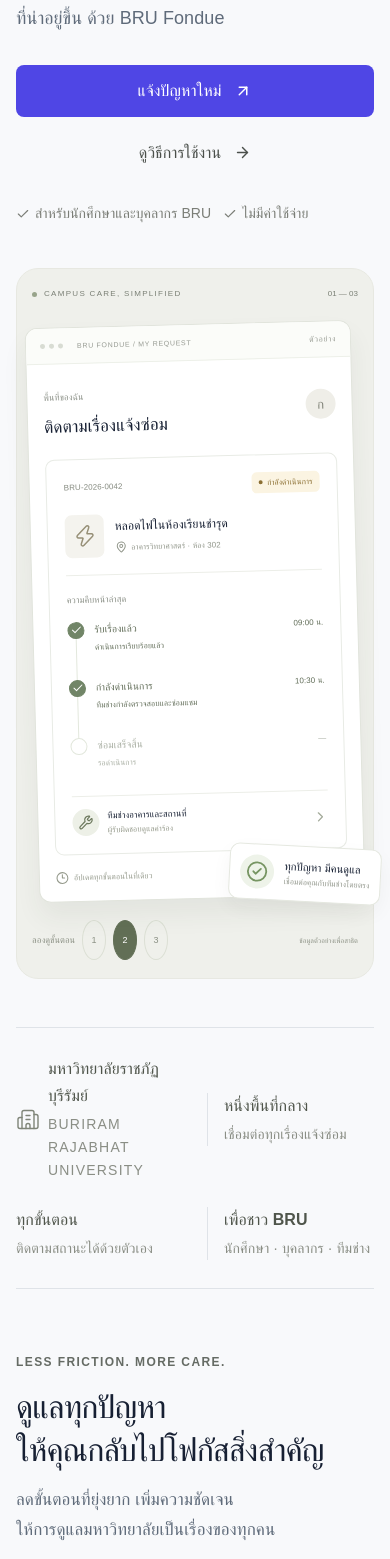
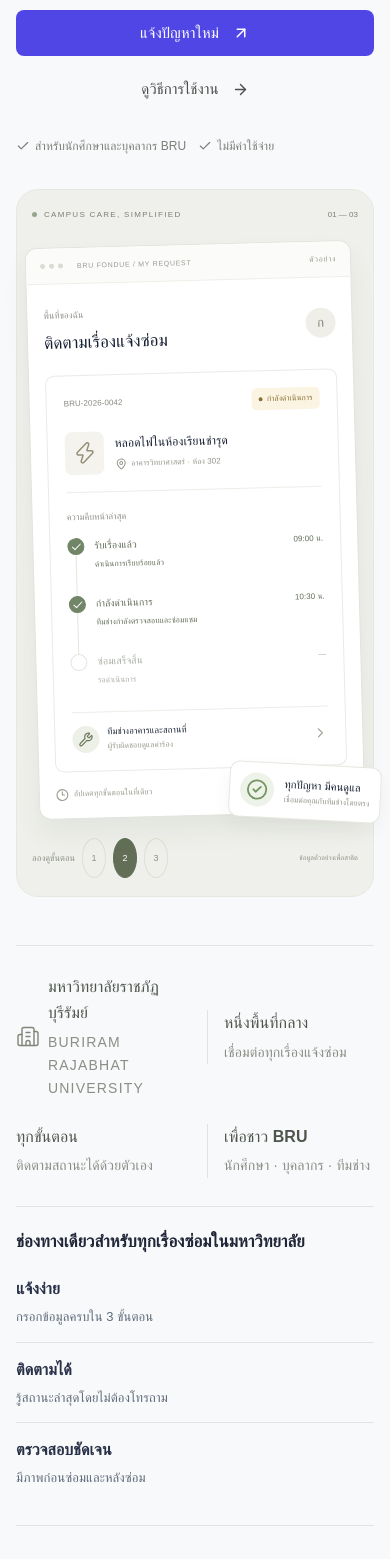
Before and after one commit to KittinanDev/bru-fondue, a Next.js app: page / in a window 390 px wide. Shown: the part 389-1948 px from the top of the page. Built offline with nearby package versions, Linux system fonts and the light colour scheme; no server answers; a web font is replaced by a local one.

Commit message:
improve mobile flow landing and ticket intake

```diff
--- a/app/api/tickets/lifecycle/route.ts
+++ b/app/api/tickets/lifecycle/route.ts
@@ -8,19 +8,19 @@
 export async function POST(request:Request){
  if(!isSameOrigin(request))return NextResponse.json({error:'คำขอไม่ถูกต้อง'},{status:403});
  try{const user=await getCurrentUser();if(!user)throw new InputError('กรุณาเข้าสู่ระบบ',401);
- await limitMutation(user.id,'lifecycle');const body=await readBody(request);const ticketId=idField(body.ticketId);const reason=textField(body.reason,'เหตุผล',2000);
- if(!['cancel','reject','reopen'].includes(String(body.action)))throw new InputError('การดำเนินการไม่ถูกต้อง');
+ await limitMutation(user.id,'lifecycle');const body=await readBody(request);const ticketId=idField(body.ticketId);const action=String(body.action);const reason=action==='accept'?String(body.reason||'').trim().slice(0,2000):textField(body.reason,'เหตุผล',2000);
+ if(!['accept','cancel','reject','reopen'].includes(action))throw new InputError('การดำเนินการไม่ถูกต้อง');
  const result=await prisma.$transaction(async tx=>{
  const ticket=await tx.ticket.findUnique({where:{id:ticketId},include:{assignments:{orderBy:latestAssignmentOrder,take:1},evaluation:true}});if(!ticket)throw new InputError('ไม่พบคำร้อง',404);
  const admin=isAdmin(user);const owner=canReportTicket(user)&&user.id===ticket.reporterId;
- if(!admin && !(owner&&body.action==='cancel'&&ticket.status==='PENDING'))throw new InputError('ไม่มีสิทธิ์ดำเนินการ',403);
+ if(!admin && !(owner&&action==='cancel'&&ticket.status==='PENDING'))throw new InputError('ไม่มีสิทธิ์ดำเนินการ',403);
  if(body.expectedUpdatedAt!==ticket.updatedAt.toISOString())throw new InputError('ข้อมูลเปลี่ยนแปลงแล้ว กรุณาโหลดหน้าใหม่',409);
- const closed=isClosedTicket(ticket.status);if(body.action==='reopen'?!closed:closed)throw new InputError('สถานะปัจจุบันไม่รองรับการดำเนินการนี้',409);
- const status=body.action==='reopen'?(ticket.assignments.length?'IN_PROGRESS':'PENDING'):body.action==='reject'?'REJECTED':'CANCELLED';
- if(body.action==='reopen'&&ticket.evaluation){const e=ticket.evaluation;await tx.ticketStatusLog.create({data:{ticketId,status:ticket.status,changedById:e.reporterId,note:`เก็บผลประเมินรอบก่อนเปิดงานใหม่: ${e.score} ดาว; ประเมินเมื่อ ${e.createdAt.toISOString()}; ความเห็น: ${e.comment||'-'}`}});await tx.evaluation.delete({where:{id:e.id}});}
+ const closed=isClosedTicket(ticket.status);if(action==='accept'&&ticket.status!=='PENDING')throw new InputError('คำร้องนี้ถูกรับเรื่องไปแล้ว',409);if(action==='reopen'?!closed:closed)throw new InputError('สถานะปัจจุบันไม่รองรับการดำเนินการนี้',409);
+ const status=action==='accept'?'IN_PROGRESS':action==='reopen'?(ticket.assignments.length?'IN_PROGRESS':'PENDING'):action==='reject'?'REJECTED':'CANCELLED';
+ if(action==='reopen'&&ticket.evaluation){const e=ticket.evaluation;await tx.ticketStatusLog.create({data:{ticketId,status:ticket.status,changedById:e.reporterId,note:`เก็บผลประเมินรอบก่อนเปิดงานใหม่: ${e.score} ดาว; ประเมินเมื่อ ${e.createdAt.toISOString()}; ความเห็น: ${e.comment||'-'}`}});await tx.evaluation.delete({where:{id:e.id}});}
  const updated=await tx.ticket.update({where:{id:ticketId},data:{status,resolvedAt:null,updatedAt:new Date(Math.max(Date.now(),ticket.updatedAt.getTime()+1))}});
- const label=body.action==='reopen'?'เปิดงานใหม่':body.action==='reject'?'ไม่รับดำเนินการ':'ยกเลิกคำร้อง';
- await tx.ticketStatusLog.create({data:{ticketId,status,changedById:user.id,note:`${label}: ${reason}`}});return updated;
+ const label=action==='accept'?'รับคำร้อง':action==='reopen'?'เปิดงานใหม่':action==='reject'?'ไม่รับดำเนินการ':'ยกเลิกคำร้อง';
+ await tx.ticketStatusLog.create({data:{ticketId,status,changedById:user.id,note:reason?`${label}: ${reason}`:label}});return updated;
  });return NextResponse.json({success:true,ticket:result});
  }catch(error){const r=inputErrorResponse(error);if(r)return r;console.error('Lifecycle error',error);return NextResponse.json({error:'บันทึกไม่สำเร็จ'},{status:500});}
 }
--- a/app/globals.css
+++ b/app/globals.css
@@ -184,3 +184,43 @@
   .feature-tag,.step-number,.text-link{font-size:15px}
   .site-footer,.site-footer p,.site-footer>span{font-size:14px}
 }
+
+/* Refined landing overview and compact mobile flow. */
+.landing-intro{display:grid;grid-template-columns:1.35fr repeat(3,1fr);gap:24px;align-items:center;padding-block:30px;border-bottom:1px solid var(--line)}
+.landing-intro>p{max-width:240px;font-size:17px;font-weight:600;line-height:1.5;color:#202638}
+.landing-intro>div{padding-left:22px;border-left:1px solid var(--line)}
+.landing-intro strong,.landing-intro span{display:block}
+.landing-intro strong{font-size:16px;color:#293148}
+.landing-intro span{margin-top:5px;color:var(--muted);font-size:13px;line-height:1.55}
+#how-it-works{scroll-margin-top:110px}
+
+@media(max-width:600px){
+  #main-content:not(:has(.landing)){font-size:15px}
+  #main-content:not(:has(.landing)) .text-xs{font-size:.8125rem;line-height:1.55}
+  #main-content:not(:has(.landing)) .text-sm{font-size:.9375rem;line-height:1.6}
+  #main-content:not(:has(.landing)) .text-\[9px\],
+  #main-content:not(:has(.landing)) .text-\[10px\],
+  #main-content:not(:has(.landing)) .text-\[11px\]{font-size:.75rem;line-height:1.5}
+  #main-content:not(:has(.landing)) h1{font-size:1.65rem;line-height:1.3}
+  #main-content:not(:has(.landing)) button,#main-content:not(:has(.landing)) select{min-height:44px}
+  .report-progress{position:static;padding:10px;gap:5px}
+  .report-progress span{width:25px;height:25px;font-size:12px}
+  .report-progress b{font-size:11px}
+  .report-step-actions{position:static;margin:0;padding:4px 0 0!important;border:0;background:transparent;backdrop-filter:none}
+  .report-step-actions button{width:100%;padding-block:11px!important}
+  .landing{font-size:16px}
+  .hero{padding-block:38px 48px;gap:34px}
+  .hero h1{font-size:clamp(2.55rem,12vw,3.15rem);line-height:1.2;letter-spacing:-1.2px;margin:18px 0}
+  .hero-description{font-size:16px;line-height:1.7}
+  .hero-actions .button{min-height:46px;font-size:15px;padding:12px 18px}
+  .hero-reassurance{font-size:12px}
+  .landing-intro{grid-template-columns:1fr;gap:0;padding-block:22px}
+  .landing-intro>p{max-width:none;margin-bottom:8px}
+  .landing-intro>div{padding:14px 0;border-left:0;border-bottom:1px solid var(--line)}
+  .landing-intro>div:last-child{border-bottom:0}
+  .features-section{padding-block:54px}
+  .section-heading h2,.closing-section h2{font-size:1.75rem;line-height:1.35}
+  .section-heading>p,.feature-card p,.workflow-grid p,.closing-section p{font-size:15px}
+  .feature-card h3,.workflow-grid h3{font-size:18px}
+  .workflow-section{padding-bottom:64px}
+}
--- a/app/page.tsx
+++ b/app/page.tsx
@@ -25,6 +25,7 @@
         <div className="university"><Building2 size={29} strokeWidth={1.4}/><div><strong>มหาวิทยาลัยราชภัฏบุรีรัมย์</strong><span>BURIRAM RAJABHAT UNIVERSITY</span></div></div>
         <div><strong>หนึ่งพื้นที่กลาง</strong><span>เชื่อมต่อทุกเรื่องแจ้งซ่อม</span></div><div><strong>ทุกขั้นตอน</strong><span>ติดตามสถานะได้ด้วยตัวเอง</span></div><div><strong>เพื่อชาว BRU</strong><span>นักศึกษา · บุคลากร · ทีมช่าง</span></div>
       </section>
+      <section className="landing-intro section-container" aria-label="ภาพรวมการใช้งาน"><p>ช่องทางเดียวสำหรับทุกเรื่องซ่อมในมหาวิทยาลัย</p><div><strong>แจ้งง่าย</strong><span>กรอกข้อมูลครบใน 3 ขั้นตอน</span></div><div><strong>ติดตามได้</strong><span>รู้สถานะล่าสุดโดยไม่ต้องโทรถาม</span></div><div><strong>ตรวจสอบชัดเจน</strong><span>มีภาพก่อนซ่อมและหลังซ่อม</span></div></section>
       <section id="features" className="features-section section-container">
         <div className="section-heading"><div><div className="eyebrow">LESS FRICTION. MORE CARE.</div><h2>ดูแลทุกปัญหา<br />ให้คุณกลับไปโฟกัสสิ่งสำคัญ</h2></div><p>ลดขั้นตอนที่ยุ่งยาก เพิ่มความชัดเจน<br />ให้การดูแลมหาวิทยาลัยเป็นเรื่องของทุกคน</p></div>
         <div className="grid grid-cols-1 gap-5 md:grid-cols-3">{features.map(({icon: Icon, ...feature}) => <article className="feature-card" key={feature.number}><div className="feature-top"><span className="feature-icon"><Icon size={23} strokeWidth={1.5}/></span><span>{feature.number}</span></div><h3>{feature.title}</h3><p>{feature.description}</p><div className="feature-tag"><span />{feature.tag}</div></article>)}</div>
--- a/components/TicketLifecycleActions.tsx
+++ b/components/TicketLifecycleActions.tsx
@@ -1,9 +1,45 @@
 "use client";
-import {useRef,useState} from 'react';import {useRouter} from 'next/navigation';
-export default function TicketLifecycleActions({ticketId,status,updatedAt,admin,owner}:{ticketId:string;status:string;updatedAt:string;admin:boolean;owner:boolean}){
- const closed=['COMPLETED','REJECTED','CANCELLED'].includes(status);const actions=admin?(closed?[['reopen','เปิดงานใหม่']]:[['reject','ไม่รับดำเนินการ'],['cancel','ยกเลิกคำร้อง']]):owner&&status==='PENDING'?[['cancel','ยกเลิกคำร้อง']]:[];
- const [action,setAction]=useState('');const [reason,setReason]=useState('');const [error,setError]=useState('');const [busy,setBusy]=useState(false);const lock=useRef(false);const router=useRouter();
- if(!actions.length)return null;
- async function submit(e:React.FormEvent){e.preventDefault();if(lock.current)return;lock.current=true;setBusy(true);setError('');try{const r=await fetch('/api/tickets/lifecycle',{method:'POST',headers:{'Content-Type':'application/json'},body:JSON.stringify({ticketId,action,reason,expectedUpdatedAt:updatedAt})});const data=await r.json();if(!r.ok)throw Error(data.error);setAction('');setReason('');router.refresh();}catch(e){setError(e instanceof Error?e.message:'บันทึกไม่สำเร็จ');}finally{lock.current=false;setBusy(false);}}
- return <section className="rounded-2xl border border-slate-200 bg-white p-6"><h2 className="font-semibold">จัดการคำร้อง</h2>{!action?<div className="mt-4 flex flex-wrap gap-3">{actions.map(([value,label])=><button key={value} className="rounded-lg border border-slate-300 px-4 py-2 text-sm" onClick={()=>setAction(value)}>{label}</button>)}</div>:<form onSubmit={submit} className="mt-4 space-y-4"><p className="text-sm text-slate-600">{action==='reopen'?'งานจะกลับให้ช่างล่าสุด หรือรอรับเรื่องหากยังไม่มีช่าง ผลประเมินเดิมเก็บไว้ในประวัติและจะประเมินใหม่ได้หลังซ่อมเสร็จ':'งานจะหยุดดำเนินการและเก็บประวัติไว้ ผู้ดูแลสามารถเปิดงานใหม่ได้'}</p><label className="block text-sm">เหตุผล *<textarea required maxLength={2000} disabled={busy} className="mt-2 w-full rounded-lg border p-3" value={reason} onChange={e=>setReason(e.target.value)}/></label>{error&&<p role="alert" className="text-sm text-red-700">{error}</p>}<div className="flex gap-3"><button disabled={busy} className="rounded-lg bg-slate-900 px-4 py-2 text-sm text-white">{busy?'กำลังบันทึก…':'ยืนยัน'+actions.find(a=>a[0]===action)?.[1]}</button><button type="button" disabled={busy} className="rounded-lg border px-4 py-2 text-sm" onClick={()=>{setAction('');setError('');}}>กลับ</button></div></form>}</section>;
+
+import { useRef, useState } from "react";
+import { useRouter } from "next/navigation";
+import { CheckCircle2 } from "lucide-react";
+
+type Action = "accept" | "reject" | "cancel" | "reopen";
+
+export default function TicketLifecycleActions({ ticketId, status, updatedAt, admin, owner }: { ticketId: string; status: string; updatedAt: string; admin: boolean; owner: boolean }) {
+  const closed = ["COMPLETED", "REJECTED", "CANCELLED"].includes(status);
+  const actions: Array<[Action, string]> = admin
+    ? closed ? [["reopen", "เปิดงานใหม่"]] : status === "PENDING" ? [["accept", "รับคำร้อง"], ["reject", "ไม่รับดำเนินการ"], ["cancel", "ยกเลิกคำร้อง"]] : [["reject", "ไม่รับดำเนินการ"], ["cancel", "ยกเลิกคำร้อง"]]
+    : owner && status === "PENDING" ? [["cancel", "ยกเลิกคำร้อง"]] : [];
+  const [action, setAction] = useState<Action | "">("");
+  const [reason, setReason] = useState("");
+  const [error, setError] = useState("");
+  const [busy, setBusy] = useState(false);
+  const lock = useRef(false);
+  const router = useRouter();
+
+  if (!actions.length) return null;
+  async function submit(event: React.FormEvent) {
+    event.preventDefault();
+    if (!action || lock.current) return;
+    lock.current = true; setBusy(true); setError("");
+    try {
+      const response = await fetch("/api/tickets/lifecycle", { method: "POST", headers: { "Content-Type": "application/json" }, body: JSON.stringify({ ticketId, action, reason, expectedUpdatedAt: updatedAt }) });
+      const data = await response.json();
+      if (!response.ok) throw new Error(data.error);
+      setAction(""); setReason(""); router.refresh();
+    } catch (caught) { setError(caught instanceof Error ? caught.message : "บันทึกไม่สำเร็จ"); }
+    finally { lock.current = false; setBusy(false); }
+  }
+  const selectedLabel = actions.find(([value]) => value === action)?.[1];
+  return <section className="rounded-2xl border border-slate-200 bg-white p-5 sm:p-6">
+    <div className="flex items-center gap-2"><CheckCircle2 className="h-5 w-5 text-indigo-600" /><h2 className="font-semibold">จัดการคำร้อง</h2></div>
+    {!action ? <div className="mt-4 flex flex-wrap gap-3">{actions.map(([value, label]) => <button type="button" key={value} className={value === "accept" ? "rounded-xl bg-indigo-600 px-5 py-2.5 font-semibold text-white" : "rounded-xl border border-slate-300 px-4 py-2.5 text-sm"} onClick={() => setAction(value)}>{label}</button>)}</div>
+    : <form onSubmit={submit} className="mt-4 space-y-4">
+      <p className="text-sm text-slate-600">{action === "accept" ? "ยืนยันว่าตรวจสอบคำร้องแล้ว จากนั้นสามารถมอบหมายช่างจากหน้าจัดการคำร้องได้" : action === "reopen" ? "งานจะกลับให้ช่างล่าสุด หรือรอรับเรื่องหากยังไม่มีช่าง" : "งานจะหยุดดำเนินการและเก็บประวัติไว้ ผู้ดูแลสามารถเปิดงานใหม่ได้"}</p>
+      <label className="block text-sm">{action === "accept" ? "หมายเหตุ (ไม่บังคับ)" : "เหตุผล *"}<textarea required={action !== "accept"} maxLength={2000} disabled={busy} className="mt-2 w-full rounded-xl border p-3" value={reason} onChange={(event) => setReason(event.target.value)} /></label>
+      {error && <p role="alert" className="text-sm text-red-700">{error}</p>}
+      <div className="flex flex-col-reverse gap-3 sm:flex-row"><button type="button" disabled={busy} className="rounded-xl border px-4 py-2.5 text-sm" onClick={() => { setAction(""); setError(""); }}>กลับ</button><button disabled={busy} className="rounded-xl bg-slate-900 px-5 py-2.5 text-sm font-semibold text-white">{busy ? "กำลังบันทึก…" : `ยืนยัน${selectedLabel}`}</button></div>
+    </form>}
+  </section>;
 }
```
